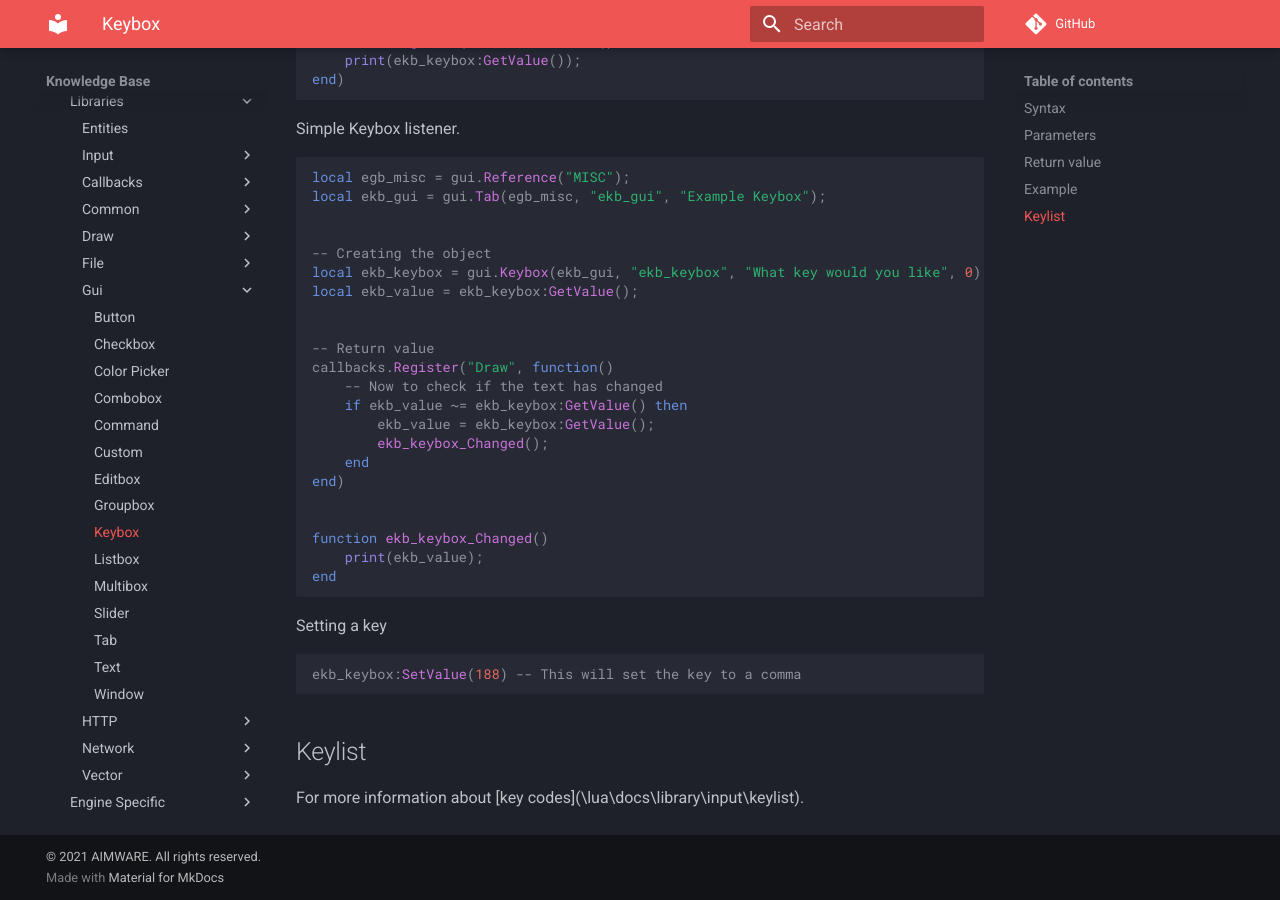
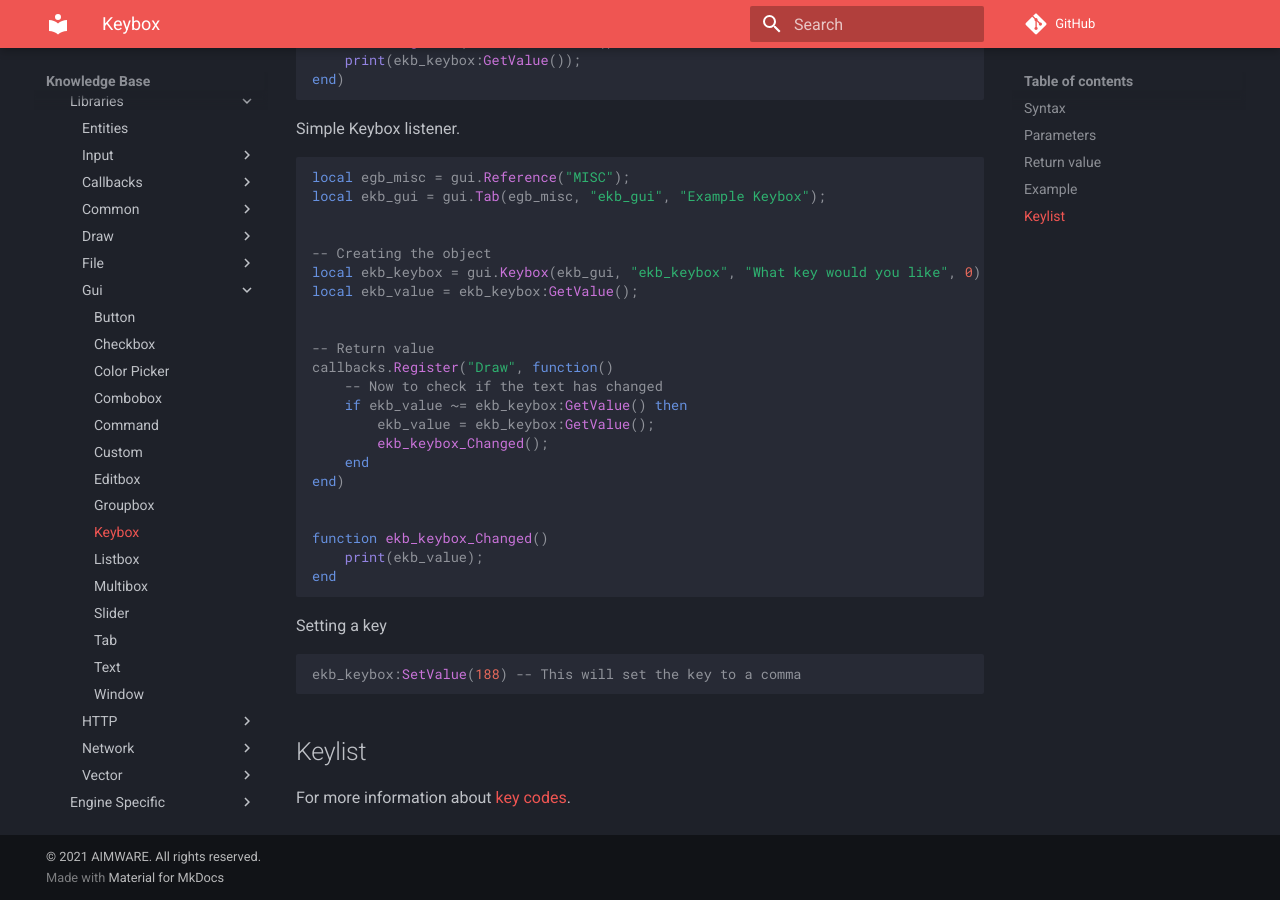
Before and after one commit to Ninaligo/aimware-web-kb, an MkDocs documentation site: the page built from private/lua/docs/library/gui/keybox.md, in a window 1280 px wide and 900 px high, scrolled down 892 px. Built offline with MkDocs 1.6.1 and Material for MkDocs 9.7.7, drawn with Linux system fonts in a browser that asks for light colours; comment, search, counter and statistics services are not loaded.

Commit message:
Fix link in keybox.md
oops some one fucked up

````diff
--- a/private/lua/docs/library/gui/keybox.md
+++ b/private/lua/docs/library/gui/keybox.md
@@ -67,4 +67,4 @@
 ```
 
 ## Keylist
-For more information about [key codes](\lua\docs\library\input\keylist\).
+For more information about [key codes](\lua\docs\library\input\keylist).
````
